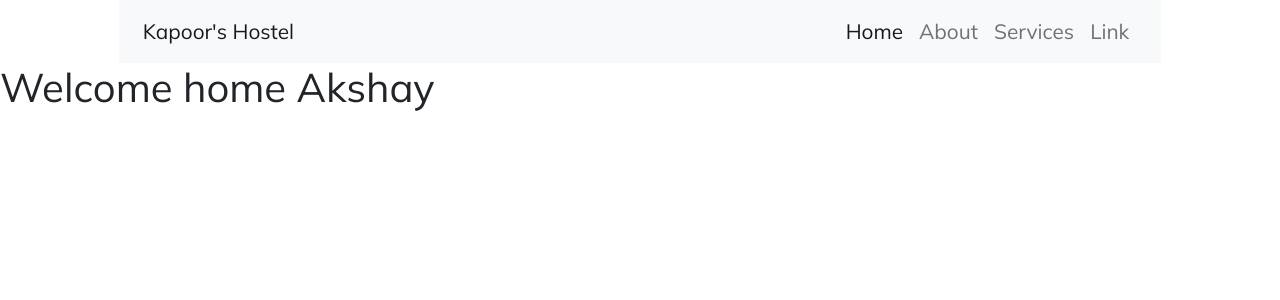
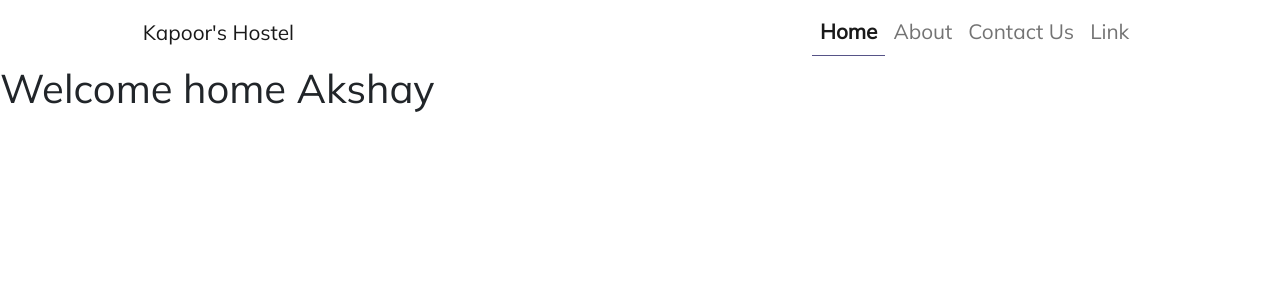
Before and after one commit to AkshayWay/hostel_website, a React (Create React App) app: page / in a window 1280 px wide. Shown: the top 300 px of the page. Built offline with nearby package versions, Linux system fonts and the light colour scheme.

Commit message:
Navbar css added
Navbar css added

```diff
--- a/src/Navbar.jsx
+++ b/src/Navbar.jsx
@@ -1,5 +1,6 @@
 import React from "react";
 import "./index.css";
+import { NavLink } from "react-router-dom";
 
 const Navbar = () => {
   return (
@@ -7,11 +8,11 @@ const Navbar = () => {
       <div className="container-fluid nav_bg">
         <div className="row">
           <div className="col-10 mx-auto">
-            <nav className="navbar navbar-expand-lg navbar-light bg-light">
+            <nav className="navbar navbar-expand-lg navbar-light navbar-bg">
               <div className="container-fluid">
-                <a className="navbar-brand" href="#">
+                <NavLink className="navbar-brand" to="/">
                   Kapoor's Hostel
-                </a>
+                </NavLink>
                 <button
                   className="navbar-toggler"
                   type="button"
@@ -29,23 +30,41 @@ const Navbar = () => {
                 >
                   <ul className="navbar-nav ms-auto mb-2 mb-lg-0">
                     <li className="nav-item">
-                      <a
-                        className="nav-link active"
+                      <NavLink
+                        className={(navBar) =>
+                          navBar.isActive
+                            ? "nav-link active menu-active"
+                            : "nav-link"
+                        }
                         aria-current="page"
-                        href="#"
+                        to="/"
                       >
                         Home
-                      </a>
+                      </NavLink>
                     </li>
                     <li className="nav-item">
-                      <a className="nav-link" href="#">
+                      <NavLink
+                        className={(navBar) =>
+                          navBar.isActive
+                            ? "nav-link active menu-active"
+                            : "nav-link"
+                        }
+                        to="/about-us"
+                      >
                         About
-                      </a>
+                      </NavLink>
                     </li>
                     <li className="nav-item">
-                      <a className="nav-link" href="#">
-                        Services
-                      </a>
+                      <NavLink
+                        className={(navBar) =>
+                          navBar.isActive
+                            ? "nav-link active menu-active"
+                            : "nav-link"
+                        }
+                        to="/contact-us"
+                      >
+                        Contact us
+                      </NavLink>
                     </li>
                     <li className="nav-item">
                       <a className="nav-link" href="#">
```
